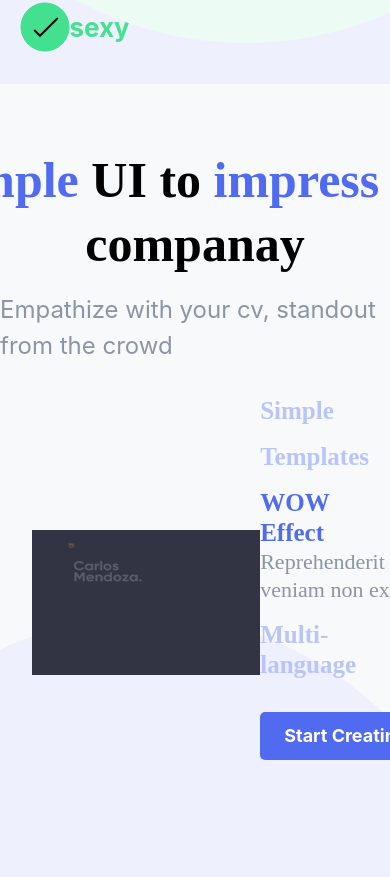
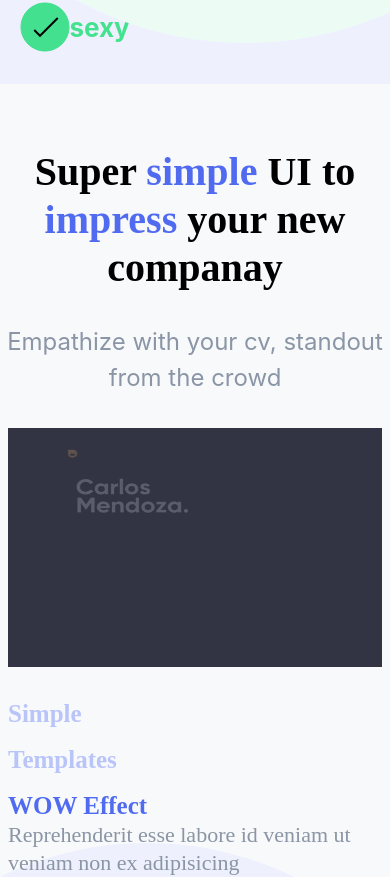
Before and after one commit to Achiaga/open-website-builder, a Next.js app: page / in a window 390 px wide. Shown: the part 1575-2452 px from the top of the page. Built offline with nearby package versions, Linux system fonts and the light colour scheme; a web font is replaced by a local one.

Commit message:
feat: features section responsive

```diff
--- a/pages/components/features/index.js
+++ b/pages/components/features/index.js
@@ -45,21 +45,22 @@ const Features = () => {
 			alignItems='center'
 			width='100%'
 			marginTop='4rem'
-			marginBottom='6.5rem'>
+			marginBottom='6.5rem'
+			mx={['auto', 0]}>
 			<Box position='absolute' right='0' bottom='-30rem'>
 				<CircleBg />
 			</Box>
 			<Text
+				as='h1'
 				position='relative'
 				fontWeight='bold'
-				width='1053px'
 				textAlign='center'
 				color='black'
 				fontFamily='Montserrat'
-				fontSize='50px'
-				lineHeight='60px'
-				width='50rem'
-				lineHeight='4rem'>
+				fontSize={['2.5rem', '50px']}
+				lineHeight={['3rem', '4rem']}
+				width={['auto', '50rem']}
+				mx='auto'>
 				{t.features.title_1}
 				<Text as='span' color='primary.500'>
 					{t.features.title_color_2}
@@ -71,9 +72,11 @@ const Features = () => {
 				{t.features.title_5}
 			</Text>
 			<Text
+				as='h2'
+				textAlign='center'
 				position='relative'
 				fontSize='24px'
-				marginTop='1rem'
+				my={['2rem', '1rem']}
 				color='gray.600'>
 				{t.features.subtitle}
 			</Text>
@@ -83,13 +86,14 @@ const Features = () => {
 				justifyContent='center'
 				alignItems='center'
 				width='100%'
-				paddingTop='2rem'
-				paddingX='2rem'>
+				paddingTop={['0rem', '2rem']}
+				paddingX={['0.5rem', '2rem']}
+				flexDir={['column', 'row']}>
 				<Box
 					display='flex'
 					justifyContent='center'
 					alignItems='center'
-					width='70%'>
+					width={['100%', '70%']}>
 					<Image
 						src={selectedImg}
 						alt='features_simple_image'
@@ -100,12 +104,14 @@ const Features = () => {
 				<Box
 					display='flex'
 					justifyContent='start'
-					flexDirection='column'
 					alignItems='baseline'
 					height='100%'
-					paddingBottom='3rem'
-					width='30%'>
+					py={['2rem', '3rem']}
+					flexDir={'column'}
+					width={['100%', '30%']}>
+					<Box>
 						<Text
+							width={'200px'}
 							onClick={handleTextIndex}
 							id='0'
 							cursor='pointer'
@@ -134,7 +140,10 @@ const Features = () => {
 								{t.features.feature_text_1}
 							</Text>
 						)}
+					</Box>
+					<Box>
 						<Text
+							width={'200px'}
 							color={textIndex === 1 ? `primary.500` : `primary.300`}
 							fontFamily='Montserrat'
 							onClick={handleTextIndex}
@@ -164,7 +173,10 @@ const Features = () => {
 								{t.features.feature_text_2}
 							</Text>
 						)}
+					</Box>
+					<Box>
 						<Text
+							width={'200px'}
 							color={textIndex === 2 ? `primary.500` : `primary.300`}
 							fontFamily='Montserrat'
 							onClick={handleTextIndex}
@@ -194,7 +206,10 @@ const Features = () => {
 								{t.features.feature_text_3}
 							</Text>
 						)}
+					</Box>
+					<Box>
 						<Text
+							width={'210px'}
 							color={textIndex === 3 ? `primary.500` : `primary.300`}
 							fontFamily='Montserrat'
 							onClick={handleTextIndex}
@@ -224,6 +239,7 @@ const Features = () => {
 								{t.features.feature_text_4}
 							</Text>
 						)}
+					</Box>
 					<Button padding='1.5rem' marginTop='2rem'>
 						{t.features.button}
 					</Button>
```
Lines whose indentation alone changed are shown as unchanged.
